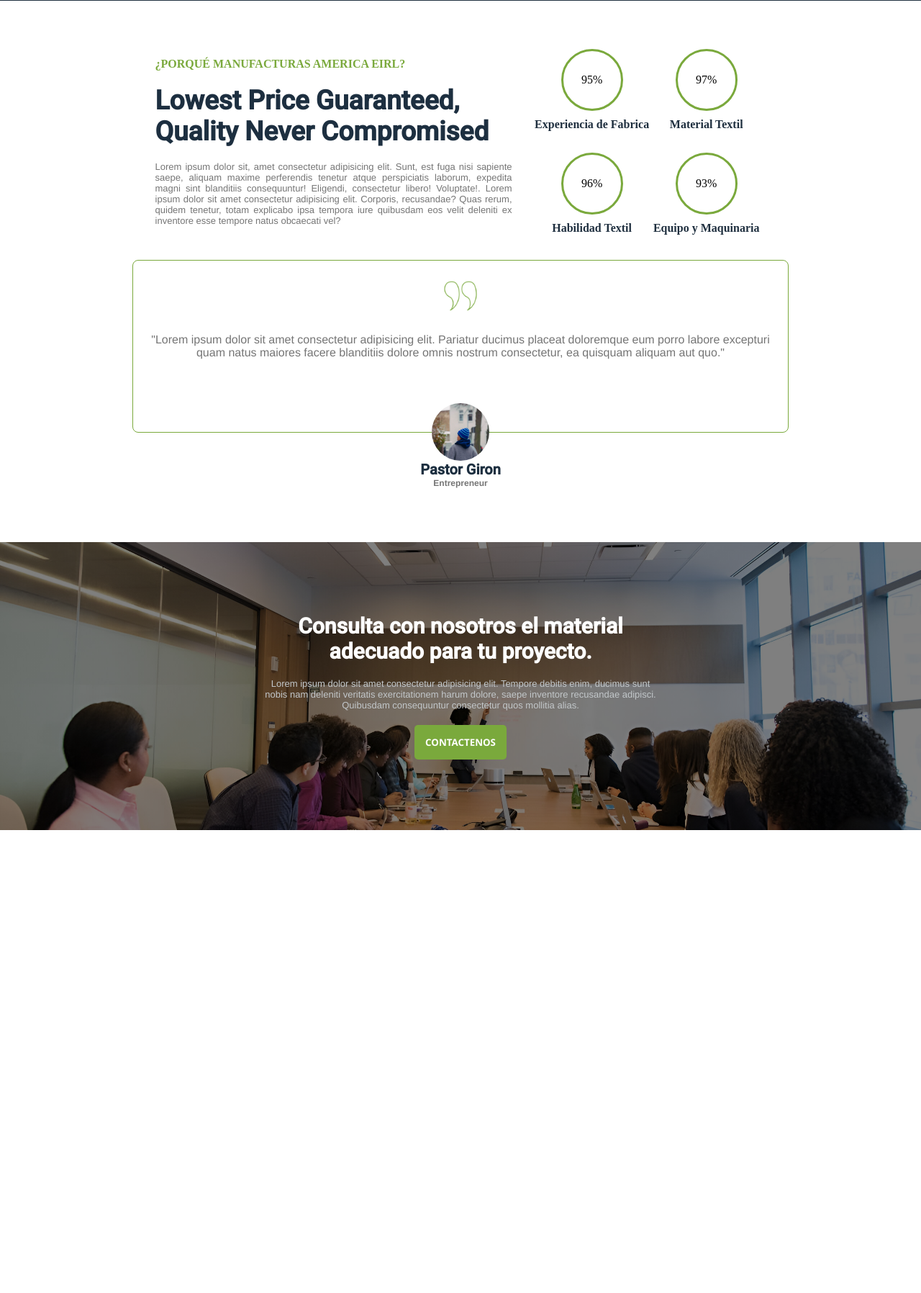
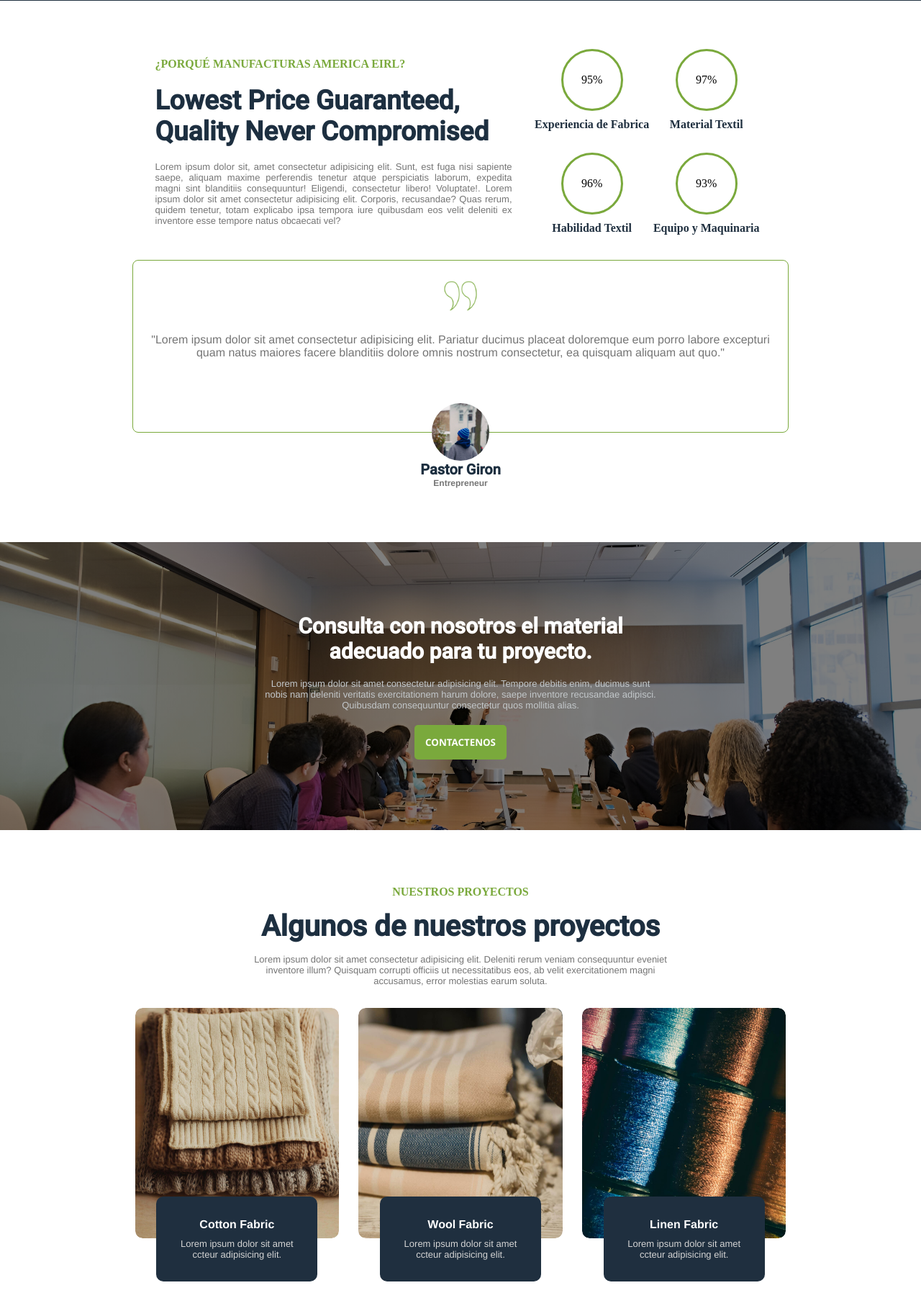
Before and after one commit to ThisWildLifef7/Manufacturas.github.io, a PHP site: page / in a window 1280 px wide. Shown: the part 2764-4560 px from the top of the page at 72% size. Before the commit the page ends 3917 px from the top, so only its background shows below. Run offline with PHP 8.4, Linux system fonts and the light colour scheme; some libraries are stand-ins or nearby versions.

Commit message:
Penultimos cambios - finish main 23-05

```diff
--- a/index.html
+++ b/index.html
@@ -128,21 +128,21 @@
         </section>
         <section class="three-part">
             <div class="counter-info">
-                <h1>Our Industry In Number</h1>
+                <h1>Nuestro Trabajo en Números</h1>
                 <div class="box-counter">
                     <i class="fa-solid fa-plus"></i>
                     <h2 class="counter" data-target="3000">0</h2>
-                    <h3>Completed Project</h3>
+                    <h3>Proyectos Completados</h3>
                 </div>
                 <div class="box-counter">
                     <i class="fa-solid fa-plus"></i>
                     <h2 class="counter" data-target="80">0</h2>
-                    <h3>Export Country</h3>
+                    <h3>Paises Exportados</h3>
                 </div>
                 <div class="box-counter">
                     <i class="fa-solid fa-plus"></i>
                     <h2 class="counter" data-target="2500">0</h2>
-                    <h3>Satisfied Customer</h3>
+                    <h3>Clientes Satisfechos</h3>
                 </div>
             </div>
         </section>
@@ -150,7 +150,7 @@
             <div class="service-info">
                 <h2 class="tittle-h2">NUESTROS SERVICIOS</h2>
                 <h1 class="tittle-h1">El textil es lo que hacemos</h1>
-                <p class="parrafo">Nuestros procesos de producción esta orientado a ofrecer un servicio integral para la elaboración de muestras en coordinación directa con nuestros clientes, aportando nuestra experiencia y aplicando las nuevas tendencias del mercado.</p>
+                <p class="parrafito">Nuestros procesos de producción esta orientado a ofrecer un servicio integral para la elaboración de muestras en coordinación directa con nuestros clientes, aportando nuestra experiencia y aplicando las nuevas tendencias del mercado.</p>
             </div>
             <div class="box-areas">
                 <div class="container">
@@ -262,7 +262,7 @@
                     <figure class="icon-coments">
                         <img src="./pics/comilla.png" alt="comillas">
                     </figure>
-                    <p class="parrafo">"Lorem ipsum dolor sit amet consectetur adipisicing elit. Pariatur ducimus placeat doloremque eum porro labore excepturi quam natus maiores facere blanditiis dolore omnis nostrum consectetur, ea quisquam aliquam aut quo."</p>
+                    <p class="parrafito">"Lorem ipsum dolor sit amet consectetur adipisicing elit. Pariatur ducimus placeat doloremque eum porro labore excepturi quam natus maiores facere blanditiis dolore omnis nostrum consectetur, ea quisquam aliquam aut quo."</p>
                     <div class="card-person">
                         <figure class="figure-person">
                             <img src="./pics/pastore.jpg" alt="admi">
@@ -276,17 +276,79 @@
         <section class="seven-part">
             <article class="container-contc">
                 <h1 class="tittle-h1">Consulta con nosotros el material adecuado para tu proyecto.</h1>
-                <p class="parrafo">Lorem ipsum dolor sit amet consectetur adipisicing elit. Tempore debitis enim, ducimus sunt nobis nam deleniti veritatis exercitationem harum dolore, saepe inventore recusandae adipisci. Quibusdam consequuntur consectetur quos mollitia alias.</p>
+                <p class="parrafito">Lorem ipsum dolor sit amet consectetur adipisicing elit. Tempore debitis enim, ducimus sunt nobis nam deleniti veritatis exercitationem harum dolore, saepe inventore recusandae adipisci. Quibusdam consequuntur consectetur quos mollitia alias.</p>
                 <button type="button" class="initial-button">CONTACTENOS</button>
             </article>
         </section>
         <section class="eight-part">
-            <article class="container-">
-
+            <article class="container-tela">
+                <div class="box-descrip-tela">
+                    <h2 class="tittle-h2">NUESTROS PROYECTOS</h2>
+                    <h1 class="tittle-h1">Algunos de nuestros proyectos</h1>
+                    <p class="parrafo">Lorem ipsum dolor sit amet consectetur adipisicing elit. Deleniti rerum veniam consequuntur eveniet inventore illum? Quisquam corrupti officiis ut necessitatibus eos, ab velit exercitationem magni accusamus, error molestias earum soluta.</p>
+                </div>
+                <div class="box-type-tela">
+                    <div class="card-tela">
+                        <figure class="box-tela-img">
+                            <img src="./pics/telas/t1.jpg" alt="t1">
+                        </figure>
+                        <div class="descrip-tela">
+                            <h2 class="tittle-h2">Cotton Fabric</h2>
+                            <p class="parrafito">Lorem ipsum dolor sit amet ccteur adipisicing elit.</p>
+                        </div>
+                    </div>
+                    <div class="card-tela">
+                        <figure class="box-tela-img">
+                            <img src="./pics/telas/t2.jpg" alt="t2">
+                        </figure>
+                        <div class="descrip-tela">
+                            <h2 class="tittle-h2">Wool Fabric</h2>
+                            <p class="parrafito">Lorem ipsum dolor sit amet ccteur adipisicing elit.</p>
+                        </div>
+                    </div>
+                    <div class="card-tela">
+                        <figure class="box-tela-img">
+                            <img src="./pics/telas/t3.jpg" alt="t3">
+                        </figure>
+                        <div class="descrip-tela">
+                            <h2 class="tittle-h2">Linen Fabric</h2>
+                            <p class="parrafito">Lorem ipsum dolor sit amet ccteur adipisicing elit.</p>
+                        </div>
+                    </div>
+                    <div class="card-tela">
+                        <figure class="box-tela-img">
+                            <img src="./pics/telas/t4.jpg" alt="t4">
+                        </figure>
+                        <div class="descrip-tela">
+                            <h2 class="tittle-h2">Georgette Fabric</h2>
+                            <p class="parrafito">Lorem ipsum dolor sit amet ccteur adipisicing elit.</p>
+                        </div>
+                    </div>
+                    <div class="card-tela">
+                        <figure class="box-tela-img">
+                            <img src="./pics/telas/t5.jpg" alt="t5">
+                        </figure>
+                        <div class="descrip-tela">
+                            <h2 class="tittle-h2">Denim Fabric</h2>
+                            <p class="parrafito">Lorem ipsum dolor sit amet ccteur adipisicing elit.</p>
+                        </div>
+                    </div>
+                    <div class="card-tela">
+                        <figure class="box-tela-img">
+                            <img src="./pics/telas/t6.jpg" alt="t6">
+                        </figure>
+                        <div class="descrip-tela">
+                            <h2 class="tittle-h2">Leather Material</h2>
+                            <p class="parrafito">Lorem ipsum dolor sit amet ccteur adipisicing elit.</p>
+                        </div>
+                    </div>
+                </div>
             </article>
         </section>
     </main>
-    <footer class="footer"></footer>
+    <footer class="footer">
+
+    </footer>
     <script src="./script.js"></script>
 </body>
 </html>
--- a/style.css
+++ b/style.css
@@ -285,21 +285,6 @@ html {
     flex-direction: column;
     justify-content: space-between;
 }
-.tittle-h2 {
-    color: var(--main-two-color);
-    font-size: 16px;
-}
-.tittle-h1 {
-    font-size: 40px;
-    font-family: 'Roboto';
-    color: #1D2F40;
-}
-.parrafo {
-    text-align: justify;
-    font-size: 13px;
-    font-family: Helvetica;
-    color: #757575;
-}
 
 .descrip-down {
     display: flex;
@@ -351,7 +336,7 @@ html {
     color: white;
 }
 .counter-info h1 {
-    width: 6em;
+    width: 9em;
     font-size: 40px;
     font-family: 'Roboto';
     font-weight: 500;
@@ -362,16 +347,21 @@ html {
     align-items: center;
     position: relative;
     padding: 15px;
-    font-size: 19px;
+    gap: 5px;
+    font-size: 20px;
     font-family: Helvetica;
+    text-align: center;
 
     transition: all 0.5s ease-in-out;
+}
+.box-counter h3 {
+    font-size: 18px;
 }
 .box-counter
 .fa-plus {
     color: var(--main-two-color);
     position: absolute;
-    right: 45px;
+    right: 25px;
     top: 10px;
 }
 
@@ -386,15 +376,13 @@ html {
 
 .service-info {
     height: 10em;
-    text-align: center;
     display: flex;
     flex-direction: column;
     justify-content: space-evenly;
     align-items: center;
     margin-top: 20px;
 }
-.service-info .parrafo {
-    text-align: center;
+.service-info .parrafito {
     width: 50em;
 }
 .box-areas {
@@ -535,8 +523,7 @@ html {
     filter: invert(61%) sepia(51%) saturate(519%) hue-rotate(44deg) brightness(90%) contrast(84%);
     margin-bottom: 25px;
 }
-.box-coments .parrafo {
-    text-align: center;
+.box-coments .parrafito {
     font-size: 16px;
 }
 .card-person .parrafo {
@@ -568,17 +555,85 @@ html {
     color: white;
     font-size: 30px;
 }
-.container-contc .parrafo {
-    text-align: center;
+.container-contc .parrafito {
     color: #c2c7ca;
 }
 
 /* eight part */
 .eight-part {
     width: 57rem;
-    height: 44em;
+}
+.container-tela {
+    height: 69em;
+    display: flex;
+    flex-direction: column;
+    justify-content: center;
+}
+.box-descrip-tela {
+    display: flex;
+    flex-direction: column;
+    align-items: center;
+    gap: 15px;
+    margin-bottom: 30px;
+}
+.box-descrip-tela .parrafo {
+    width: 45em;
+    text-align: center;
+}
+.box-type-tela {
+    display: grid;
+    grid-template-columns: repeat(3, 1fr);
+    flex-wrap: wrap;
+    gap: 20px;
+}
+.card-tela {
+    display: flex;
+    flex-direction: column;
+    align-items: center;
+    position: relative;
+    margin-bottom: 60px;
+}
+.box-tela-img {
+    width: 17.7em;
+    height: 20em;
+    overflow: hidden;
+    border-radius: 10px;
+}
+.box-tela-img img {
+    object-fit: cover;
+    border-radius: 10px;
+    background-position: center;
+
+    transition: all 0.3s ease-in-out;
+}
+.descrip-tela {
+    width: 14em;
+    padding: 30px 20px;
+    color: white;
+    bottom: -60px;
+    position: absolute;
+    background-color: var(--main-color);
+    border-radius: 10px;
+    text-align: center;
+}
+.descrip-tela .tittle-h2 {
+    color: white;
+    margin-bottom: 10px;
+    font-weight: 700;
+    font-family: Helvetica;
+}
+.descrip-tela .parrafito {
+    color: lightgray;
 }
 
+.card-tela:hover .parrafito {
+    color: white;
+}
+.box-tela-img:hover img {
+    -webkit-transform: scale(1.1);
+    transform: scale(1.1);
+    filter: contrast(120%);
+}
 .container:hover {
     border: 1px solid black;
 }
@@ -599,12 +654,33 @@ html {
     display: block;
 }
 
+.tittle-h2 {
+    color: var(--main-two-color);
+    font-size: 16px;
+}
+.tittle-h1 {
+    font-size: 40px;
+    font-family: 'Roboto';
+    color: #1D2F40;
+}
+.parrafo {
+    text-align: justify;
+    font-size: 13px;
+    font-family: Helvetica;
+    color: #757575;
+}
+.parrafito {
+    text-align: center;
+    font-size: 13px;
+    font-family: Helvetica;
+    color: #757575;
+}
+
 img {
     width: 100%;
     height: 100%;
 }
-
 a {
     text-decoration: none;
-    color: black;
+    color:black;
 }
```
Also changed, not shown: pics/telas/t1.jpg (added), pics/telas/t2.jpg (added), pics/telas/t3.jpg (added), pics/telas/t4.jpg (added), pics/telas/t5.jpg (added), pics/telas/t6.jpg (added).
